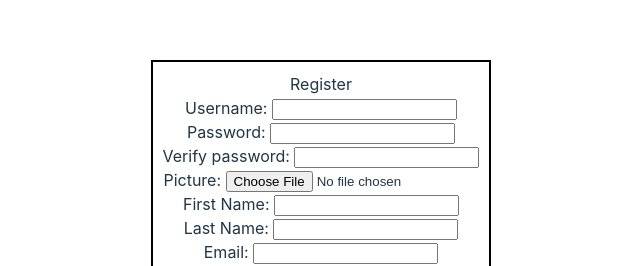
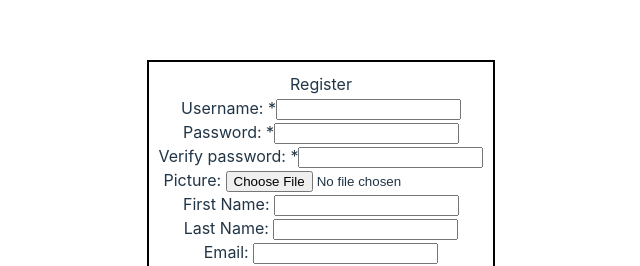
Before and after one commit to mogixq/React_HW3, a React (Vite) app: page / in a window 1280 px wide. Shown: the top 266 px of the page, without its empty margins (319-959 px from the left). Built offline with nearby package versions, Linux system fonts and the light colour scheme.

Commit message:
validations

```diff
--- a/src/FuncComps/Register.jsx
+++ b/src/FuncComps/Register.jsx
@@ -13,17 +13,89 @@ export default function Register() {
     city: "",
     street: "",
     number: "",
+    errors: {},
   });
-  //test
+
+  //updating the state with the inputs
   const handleChange = (event) => {
     const { name, value } = event.target;
     setFormData((prevState) => ({ ...prevState, [name]: value }));
   };
+
   const handleSubmit = (event) => {
     event.preventDefault();
+    if (validateForm()) {
+      // Form is valid, call registerUser
       console.log(formData);
+      registerUser()
+
+    } else {
+      // Form is invalid, do nothing
+    }
   };
-  const registerUser = () => {};
+
+  //updates the state with errors if they exist
+  const validateForm = () => {
+    const errors = {};
+
+    if (!formData.username) {
+      errors.username = "Username is required";
+    }
+
+    if (!formData.password) {
+      errors.password = "Password is required";
+    }
+
+    if (!formData.passwordVer) {
+      errors.passwordVer = "Password verification is required";
+    }
+
+    // // if (!formData.picture) {
+    // //   errors.picture = "picture is required";
+    // // }
+
+    // if (!formData.firstname) {
+    //   errors.firstname = "Firstname is required";
+    // }
+
+    // if (!formData.lastname) {
+    //   errors.lastname = "Lastname is required";
+    // }
+
+    // if (!formData.email) {
+    //   errors.email = "Email is required";
+    // }
+
+    // if (!formData.date) {
+    //   errors.date = "Date is required";
+    // }
+
+    // if (!formData.city) {
+    //   errors.city = "City is required";
+    // }
+
+    // if (!formData.street) {
+    //   errors.street = "Street is required";
+    // }
+
+    // if (!formData.number) {
+    //   errors.number = "Phone number is required";
+    // }
+
+    setFormData((prevState) => ({ ...prevState, errors }));
+
+    // return true if there are no errors
+    return Object.keys(errors).length === 0;
+  };
+
+  const registerUser = () => {
+    console.log("Reg");
+    let users = localStorage.getItem(users);
+
+
+
+    localStorage.setItem(key, value);
+  };
 
   //{'\u00A0'} spacer like &nbsp
   return (
@@ -36,17 +108,16 @@ export default function Register() {
     >
       Register <br />
       <form onSubmit={handleSubmit}>
-      <label htmlFor="username">Username: </label>
+        <label htmlFor="username">Username: *</label>
         <input
           type="text"
           name="username"
           id="username"
           value={formData.username}
           onChange={handleChange}
-
         />
         <br />
-      <label htmlFor="password">Password: </label>
+        <label htmlFor="password">Password: *</label>
         <input
           type="password"
           name="password"
@@ -55,7 +126,7 @@ export default function Register() {
           onChange={handleChange}
         />
         <br />
-      <label htmlFor="passwordVer">Verify password: </label>
+        <label htmlFor="passwordVer">Verify password: *</label>
         <input
           type="password"
           name="passwordVer"
@@ -86,9 +157,10 @@ export default function Register() {
         <input type="text" name="street" id="street" />
         <br />
         <label htmlFor="number">Phone number: </label>
-      <input type="number" name="number" id="number" /><br />
+        <input type="number" name="number" id="number" />
+        <br />
       </form>
-      <input type="submit" value="Submit" onClick={handleSubmit}/>
+      <input type="submit" value="Submit" onClick={handleSubmit} />
     </div>
   );
 }
```
Lines whose indentation alone changed are shown as unchanged.
